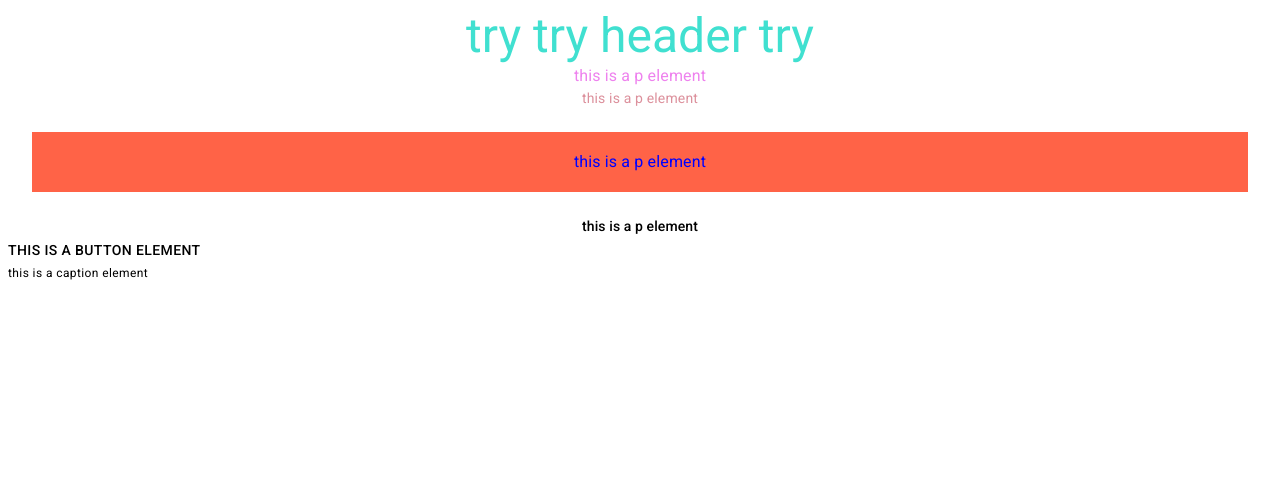
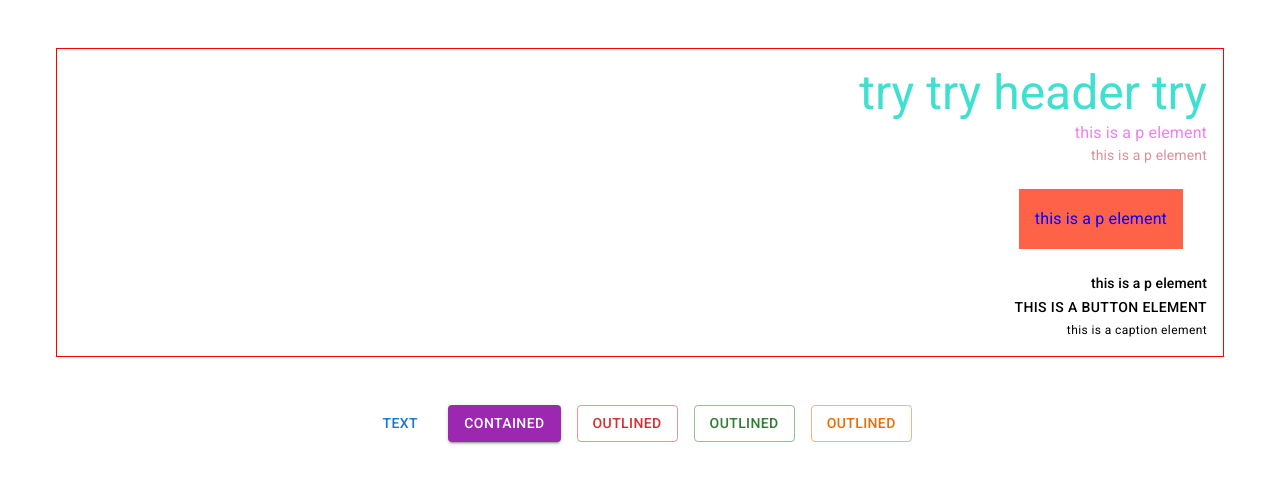
Before and after one commit to psyBeth/rc19-material-ui, a React (Create React App) app: page / in a window 1280 px wide. Shown: the top 484 px of the page. Built offline with nearby package versions, Linux system fonts and the light colour scheme.

Commit message:
MUI box stack and button

```diff
--- a/src/components/TypoButtons.jsx
+++ b/src/components/TypoButtons.jsx
@@ -1,8 +1,23 @@
 import Typography from '@mui/material/Typography';
+import Box from '@mui/material/Box';
+// import { Button, Stack } from '@mui/material'; //? seperate for better performance
+import Stack from '@mui/material/Stack';
+import Button from '@mui/material/Button';
 
 const TypoButtons = () => {
     return (
-        <div>
+        <>
+            <Box
+                component={"section"}
+                sx={{
+                    display: "flex",
+                    flexDirection: "column",
+                    alignItems: "flex-end",
+                    border: "1px solid red",
+                    p: 2,
+                    m: 6
+                }}
+            >
                 <Typography variant="h3" color="turquoise" align='center'>try try header try</Typography>
 
                 <Typography variant="body1" color="violet" align='center'>this is a p element</Typography>
@@ -27,7 +42,16 @@ const TypoButtons = () => {
                     {/* span */}
                     <Typography variant="caption" align='center'>this is a caption element</Typography>
                 </div>
-        </div>
+            </Box>
+
+            <Stack direction={"row"} mt={4} spacing={2} justifyContent={"center"} >
+                <Button variant='text'>Text</Button>
+                <Button variant='contained'color='secondary'>Contained</Button>
+                <Button variant='outlined' color='error'>Outlined</Button>
+                <Button variant='outlined' color='success'>Outlined</Button>
+                <Button variant='outlined' color='warning'>Outlined</Button>
+            </Stack>
+        </>
     )
 };
 
```
Lines whose indentation alone changed are shown as unchanged.
